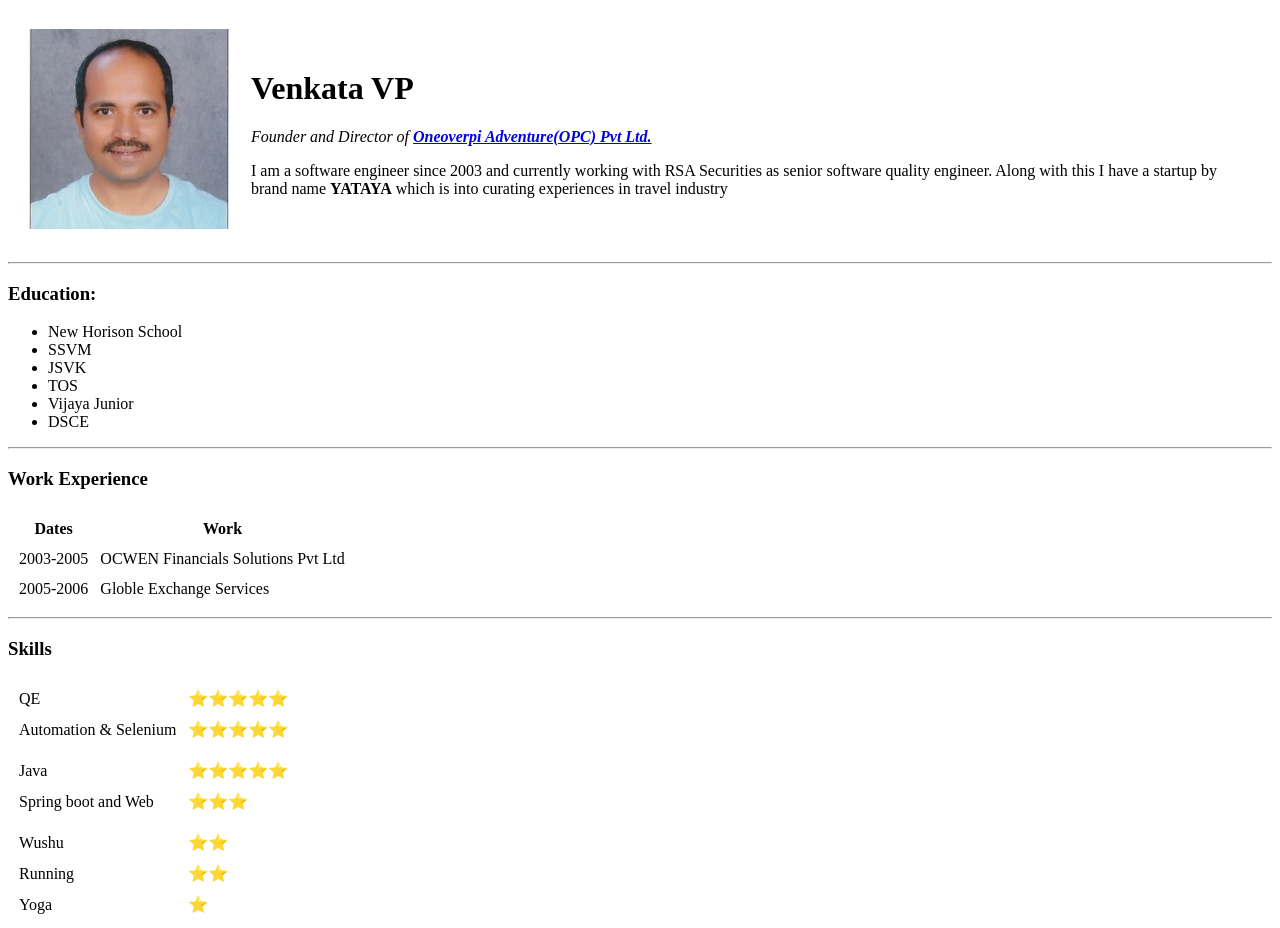
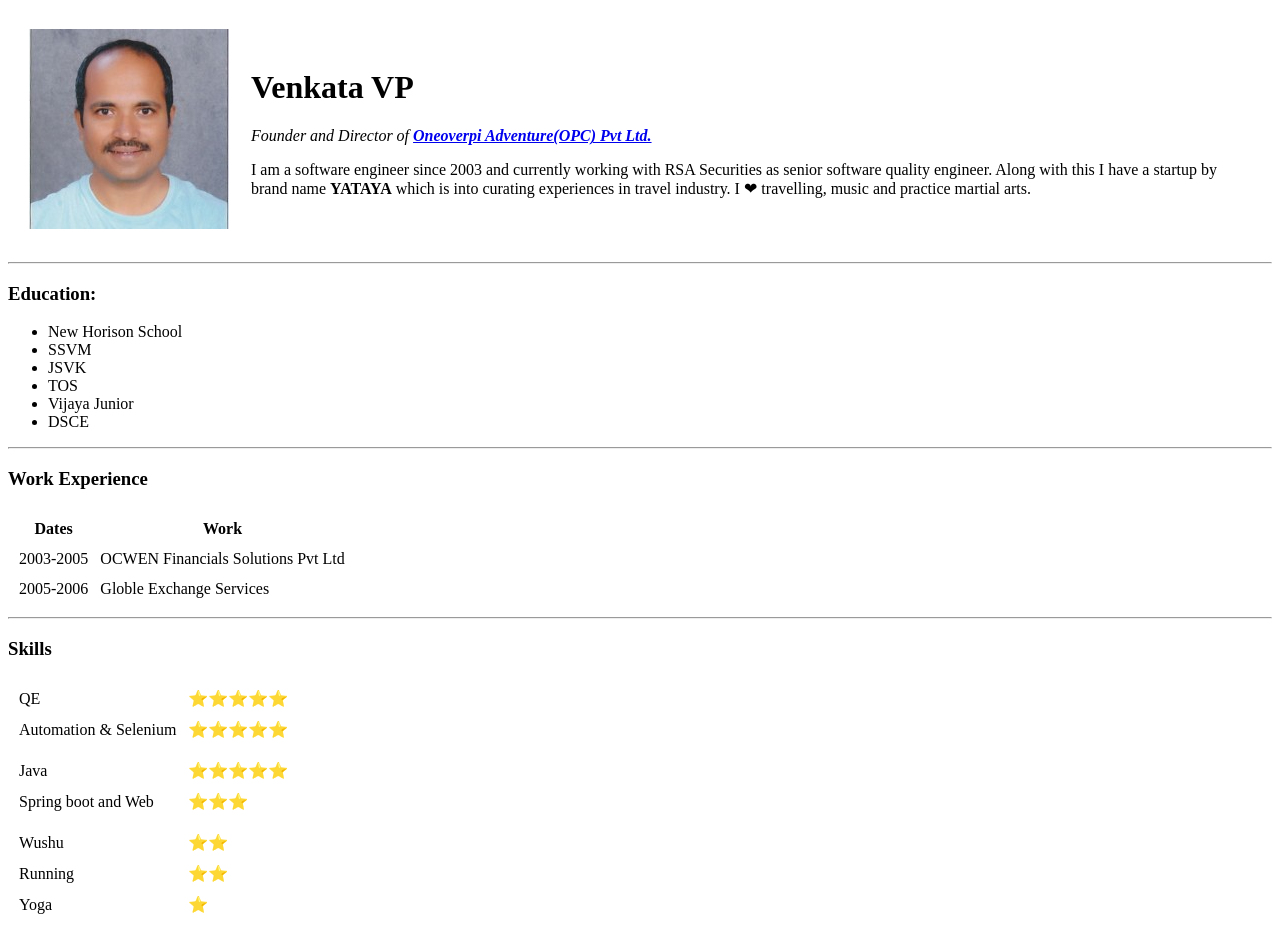
Before and after one commit to vvpolepalli/cv, a plain HTML site: page index.html in a window 1280 px wide. Shown: the top 928 px of the page. Drawn offline with Linux system fonts and the light colour scheme.

Commit message:
Add files via upload

```diff
--- a/index.html
+++ b/index.html
@@ -13,7 +13,8 @@
       <td>
         <h1>Venkata VP</h1>
         <p><em>Founder and Director of <strong><a href="https://www.yataya.in/">Oneoverpi Adventure(OPC) Pvt Ltd.</a></strong></em></p>
-        <p>I am a software engineer since 2003 and currently working with RSA Securities as senior software quality engineer. Along with this I have a startup by brand name <strong>YATAYA</strong> which is into curating experiences in travel industry
+        <p>I am a software engineer since 2003 and currently working with RSA Securities as senior software quality engineer. Along with this I have a startup by brand name <strong>YATAYA</strong> which is into curating experiences in travel industry.
+          I ❤ travelling, music and practice martial arts.
         </p>
       </td>
     </tr>
```
